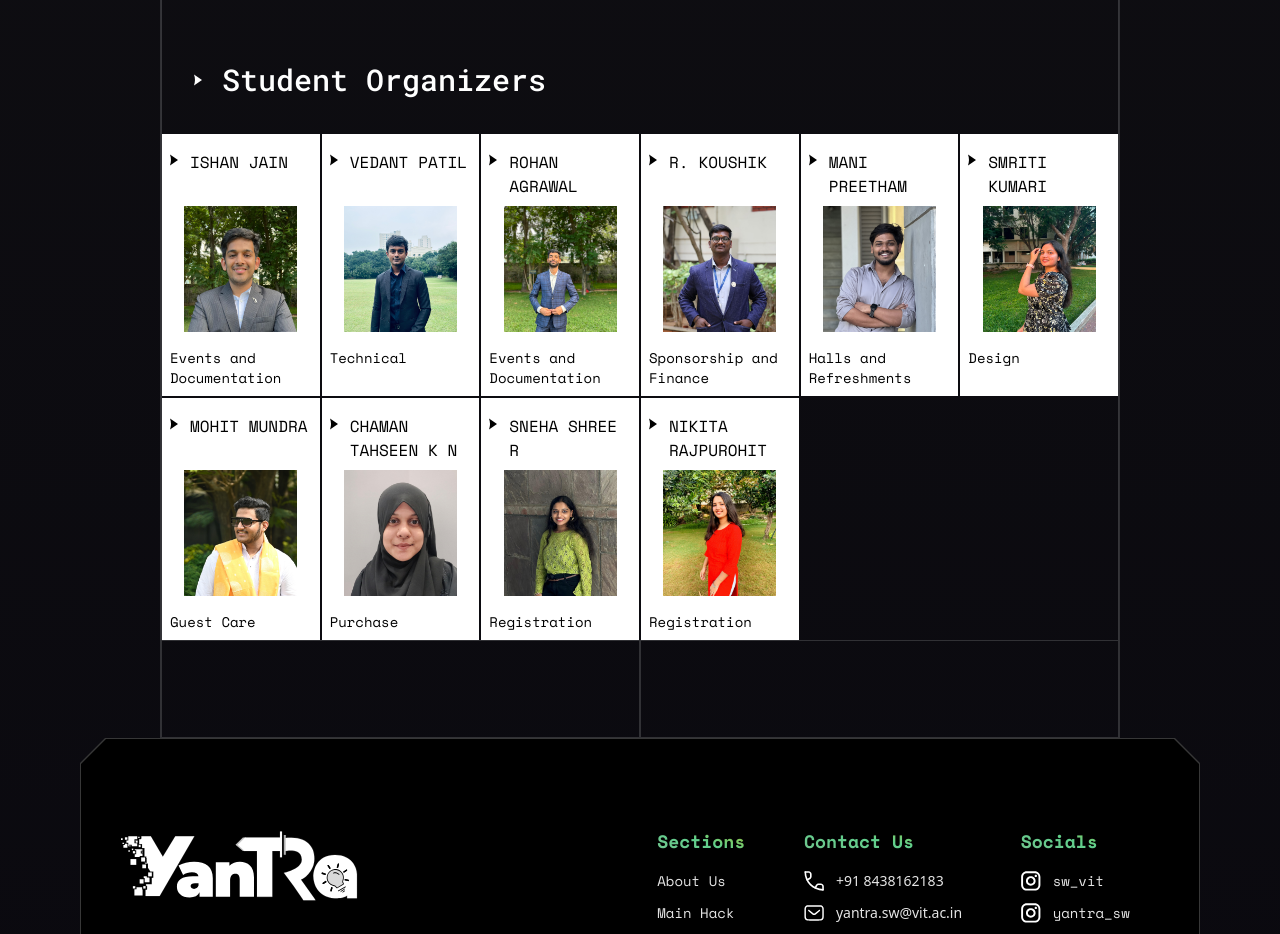
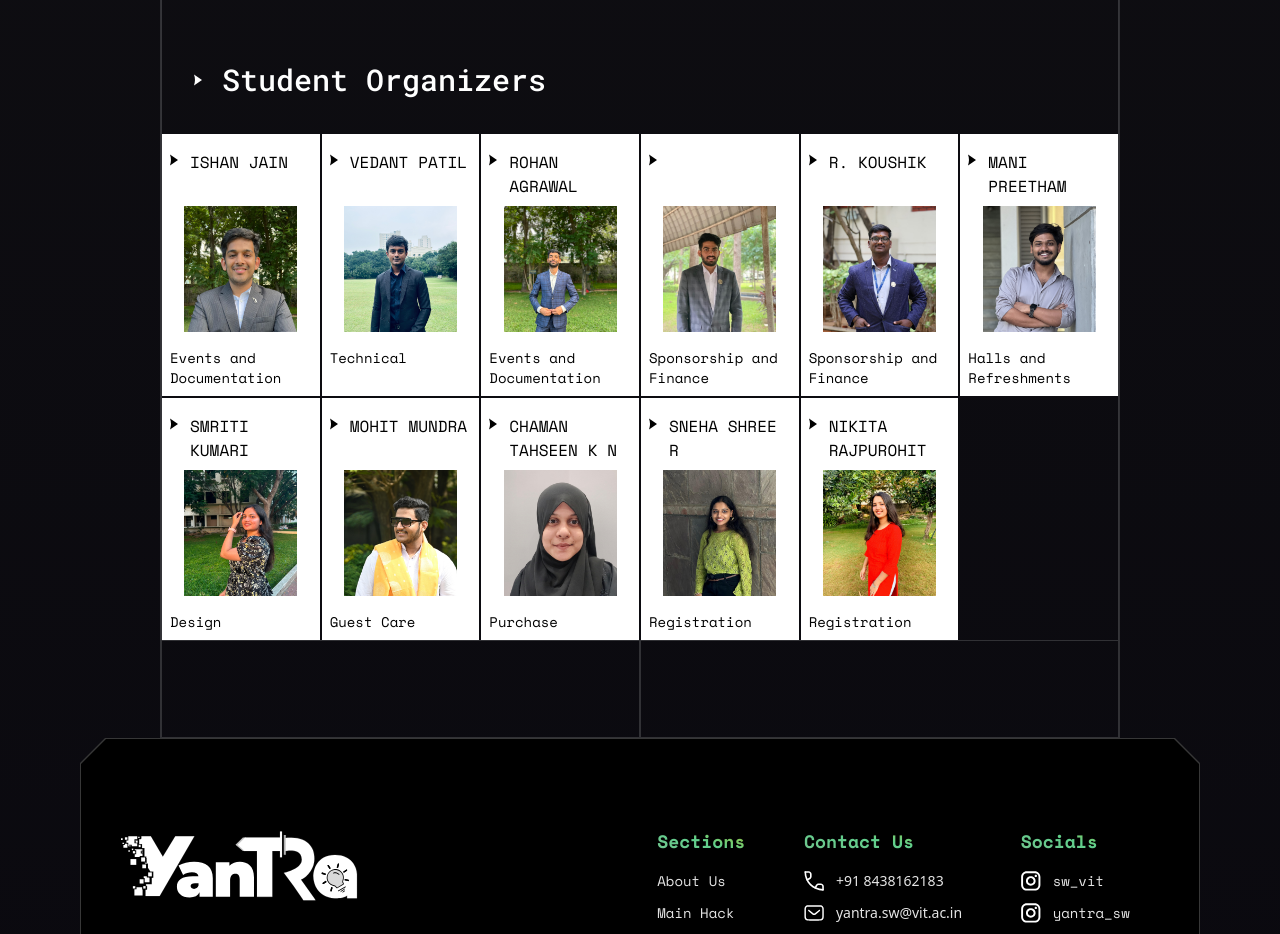
Before and after one commit to Keshav-Aneja/yantra-2025, a Next.js app: page /team in a window 1280 px wide. Shown: the part 2880-3814 px from the top of the page. Built offline with nearby package versions, Linux system fonts and the light colour scheme; no server answers; what axios-cache-interceptor would draw is missing.

Commit message:
feat: team change

```diff
--- a/src/constants/team.ts
+++ b/src/constants/team.ts
@@ -153,6 +153,10 @@ export const teamPageData = [
         img: "/images/team/rohan_agr.png",
       },
       {
+        title: "Sponsorship and Finance",
+        img: "/images/team/chakravarthy.png",
+      },
+      {
         name: "R. Koushik",
         title: "Sponsorship and Finance",
         img: "/images/team/r_koushik_new.jpg",
```
